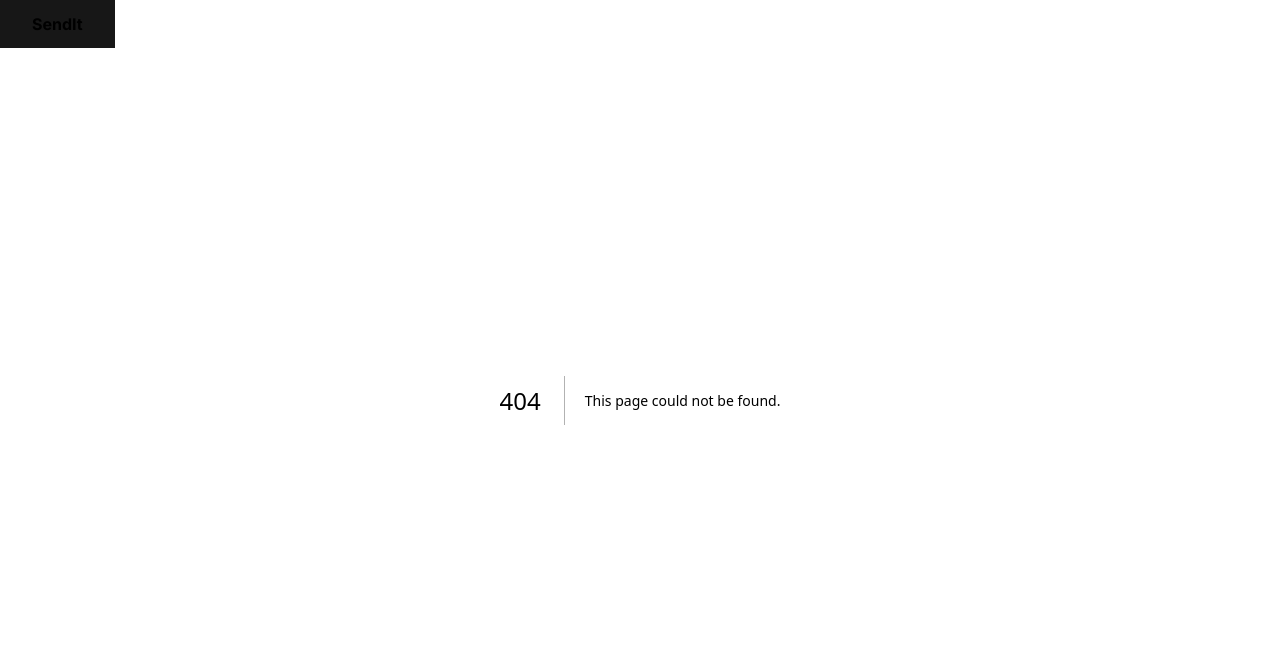
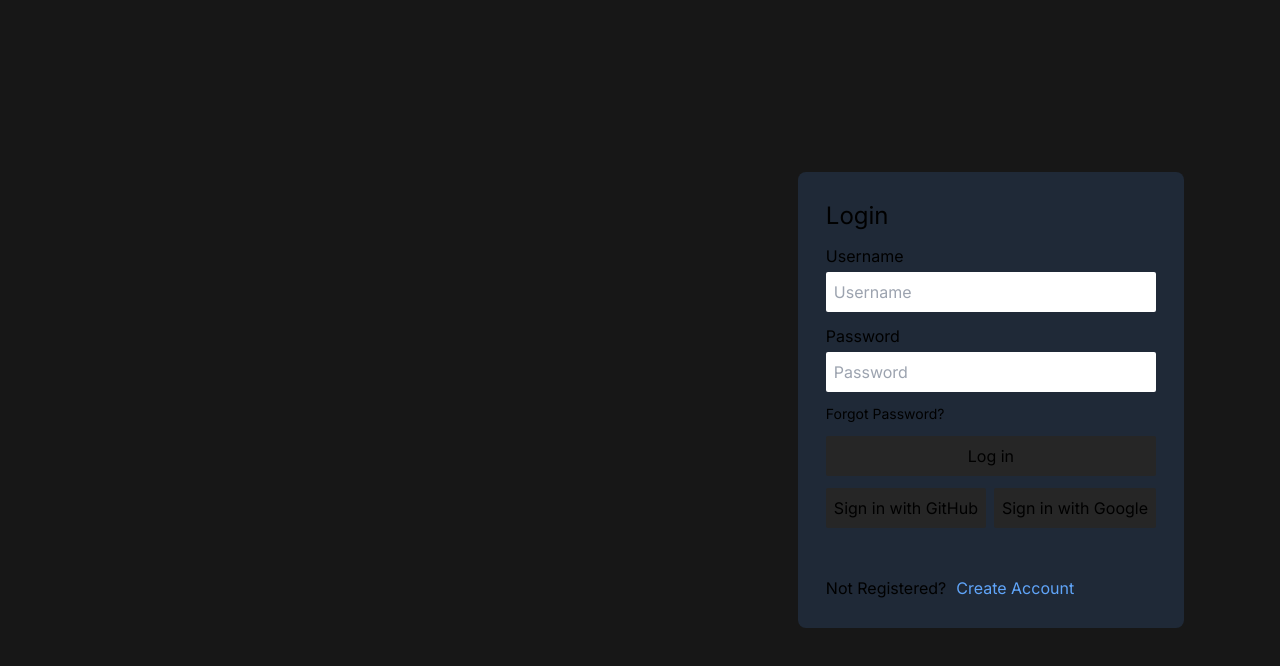
Before and after one commit to Vaarun-Kamath/decode, a Next.js app: page /login in a window 1280 px wide. Before the commit this address had no page. Shown: the top 666 px of the page. Built offline with nearby package versions, Linux system fonts and the light colour scheme; no server answers.

Commit message:
Converted CSS to Tailwind, redirect to classrooms page working

```diff
--- a/src/app/layout.tsx
+++ b/src/app/layout.tsx
@@ -3,6 +3,7 @@ import type { Metadata } from 'next'
 import { Inter } from 'next/font/google'
 import Navbar from './Navbar'
 import { NextAuthProvider } from "./provider.js";
+import { ClientCookiesProvider } from './provider.js';
 
 const inter = Inter({ subsets: ['latin'] })
 
@@ -17,15 +18,16 @@ export default function RootLayout({children,}: {
   return (
     <html lang="en">
       <body className={inter.className + ' vsc-initialized'}>
+        {/* <ClientCookiesProvider> */}
           <NextAuthProvider>
             {/* <div className = "max-w-5xl mx-auto px-8"> */}
-            <Navbar />
+              {/* <Navbar /> */}
               {children}
               {/* <div className = "pt-16">{children}</div> */}
             {/* </div> */}
           </NextAuthProvider>
-      </body>
-      <body className = {inter.className}>
+        {/* </ClientCookiesProvider> */}
+
       </body>
     </html>
   )
--- a/src/app/Login/page.tsx
+++ b/src/app/login/page.js
@@ -5,14 +5,17 @@
 
 import { signIn, useSession, signOut } from 'next-auth/react';
 import React from 'react';
+import { FC } from 'react';
 import "../globals.css";
 import { sign } from 'crypto';
+import { useRouter } from 'next/navigation';
 
-const CreateAccountForm: React.FC = () => {
+const CreateAccountForm = () => {
   // const submitregistration = () => {
   //   document.getElementById(<Login/>).style.display = 'block';
   //   document.getElementById('register').style.display = 'none';
   // };
+
 
   return (
     <div style={{ display: 'flex', justifyContent: 'center', alignItems: 'center', height: '100vh' }}>
@@ -71,69 +74,50 @@ const CreateAccountForm: React.FC = () => {
 };
 
 
-const Login: React.FC = () => {
+const Login = ()=>{
 
-    const {data: session} = useSession()
-
-  // const handleRegister = () => {
-  //   window.open('about:blank', '_blank');
-  // };
-
-  //const { data: session, status } = useSession();
-
-  // if (status == "authenticated") {
-  //   return (
-  //     <div>
-  //       <button onClick={() => signOut()}>Sign Out</button>
-  //     </div>
-  //   )
-  // }
+  const {data} = useSession();
+  const {push} = useRouter();
 
   const handleCreateAccountClick = () => {
     document.getElementById('create-account-form').style.display = 'block';
     document.getElementById('login-container').style.display = 'none';
   };
 
+  if(data == null || data == undefined){
     return (
-      <section className="min-h-screen min-w-full flex gap-2 flex-col bg-neutral-900 text-theme1">
-        <div className="login-container" id="login-container">
-          <div className="bg-gray-800 rounded-lg p-10">
-            <h1 className="login-text">Login</h1>
+      <section className="min-h-screen min-w-full flex gap-2 flex-col bg-neutral-900 text-theme1" id={"login-container"}>
+        <div className="flex min-h-screen pr-14 pl-14 mr-10 ml-10 justify-end items-center">
+          <div className="bg-gray-800 rounded-lg flex flex-col p-7 h-fit gap-3">
+            <h1 className="text-2xl">Login</h1>
             {/* Username input */}
-            <div className="input-group">
+            <div className="flex flex-col gap-1">
               <label htmlFor="username">Username</label>
-              <input type="text" id="username" name="username" placeholder="Username" />
+              <input className='h-10 p-2 rounded-sm outline-none text-black' type="text" id="username" name="username" placeholder="Username" />
             </div>
 
             {/* Password input */}
-            <div className="input-group">
+            <div className="flex flex-col gap-1">
               <label htmlFor="password">Password</label>
-              <div className="password-input">
-                <input
-                  type="password"
-                  id="password"
-                  name="password"
-                  placeholder="Password"
+                <input className='h-10 p-2 rounded-sm outline-none text-black' type="password" id="password" name="password" placeholder="Password"
                 />
-              </div>
             </div>
-            <div className="forgot-password">
+            <div className="text-sm">
               <a href="#forgot-password">Forgot Password?</a>
             </div>
-            <br/>
             {/* Submit button */}
-            <button type="submit" className="login-button" onClick={()=> signOut}>Log in</button>
+            <button type="submit" className="bg-neutral-800 p-2 rounded-sm" onClick={()=> signOut}>Log in</button>
 
             {/* Buttons for signing in with GitHub and Google */}
-            <div className="oauth-buttons">
-              <button className="github-button" onClick={() => signIn("github")}>Sign in with GitHub</button>
-              <button className="google-button" onClick={() => signIn("google")}>Sign in with Google</button>
+            <div className="flex flex-row gap-2">
+              <button className="bg-neutral-800 p-2 rounded-sm" onClick={() => signIn("github")}>Sign in with GitHub</button>
+              <button className="bg-neutral-800 p-2 rounded-sm" onClick={() => signIn("google")}>Sign in with Google</button>
             </div>
             <br/>
             {/* Create Account link */}
             <div className="create-account" style={{ display: 'flex', alignItems: "center" }}>
               <h3 style={{ marginRight: '10px', alignContent: "center"}}>Not Registered?</h3>
-              <button onClick={handleCreateAccountClick}>Create Account</button>
+              <button onClick={handleCreateAccountClick} className='text-blue-400'>Create Account</button>
             </div>
           </div>
         </div>
@@ -141,7 +125,11 @@ const Login: React.FC = () => {
         <CreateAccountForm />
       </section>
     );
+  }else if (data != null || data != undefined){
+    push('/classrooms');
+  }
+
 };
 
-export const __client = true;
-export default Login; CreateAccountForm;
+// export const __client = true;
+export default Login;
--- a/src/app/provider.js
+++ b/src/app/provider.js
@@ -5,3 +5,10 @@ import { SessionProvider } from "next-auth/react";
 export const NextAuthProvider = ({ children }) => {
     return <SessionProvider>{children}</SessionProvider>
 };
+
+
+import { CookiesProvider } from 'next-client-cookies';
+
+export const ClientCookiesProvider = ({props}) => {
+    return <CookiesProvider>{props}</CookiesProvider>
+};
--- a/tsconfig.json
+++ b/tsconfig.json
@@ -22,6 +22,6 @@
       "@/*": ["./src/*"]
     }
   },
-  "include": ["next-env.d.ts", "**/*.ts", "**/*.tsx", ".next/types/**/*.ts", "src/app/classrooms/page.tsx", "src/app/assignment/page.js", "src/app/CodeEditor.js", "src/app/assignment/[task]/page.js"],
+  "include": ["next-env.d.ts", "**/*.ts", "**/*.tsx", ".next/types/**/*.ts", "src/app/classrooms/page.tsx", "src/app/assignment/page.js", "src/app/CodeEditor.js", "src/app/assignment/[task]/page.js", "src/app/login/page.js"],
   "exclude": ["node_modules"]
 }
```
Also changed, not shown: package.json (+6 -1 lines), 1 other file (tests, documents, lock files or other folders). Lines whose indentation alone changed are shown as unchanged.
